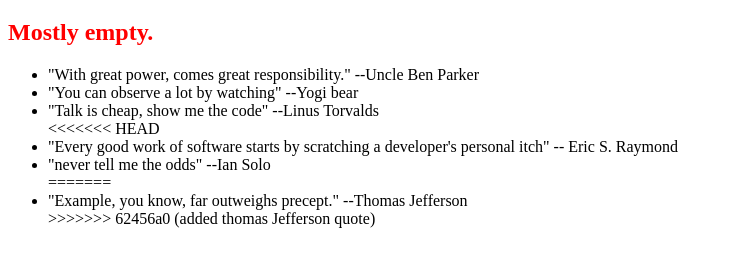
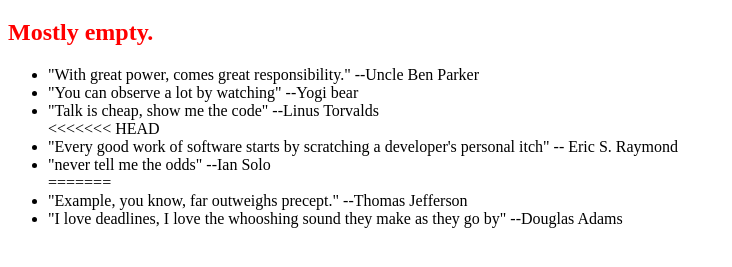
Before and after one commit to AriannaMussoBarcucci/0main_openSAP_repo, a plain HTML site: page index.html in a window 1280 px wide. Shown: the part 61-328 px from the top of the page, without its empty margins (0-732 px from the left). Drawn offline with Linux system fonts and the light colour scheme.

Commit message:
Douglas Adams quote

```diff
--- a/index.html
+++ b/index.html
@@ -17,7 +17,7 @@
             <li>"never tell me the odds" --Ian Solo</li>
 =======
             <li>"Example, you know, far outweighs precept." --Thomas Jefferson</li>
->>>>>>> 62456a0 (added thomas Jefferson quote)
+            <li>"I love deadlines, I love the whooshing sound they make as they go by" --Douglas Adams</li>
         </ul>
     </body>
 </html>
```
